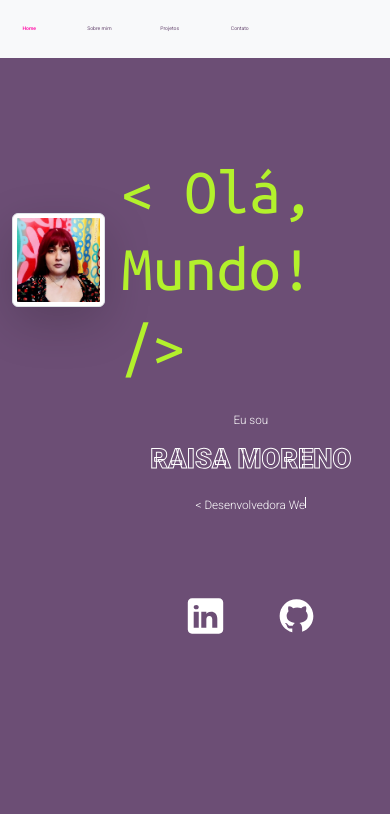
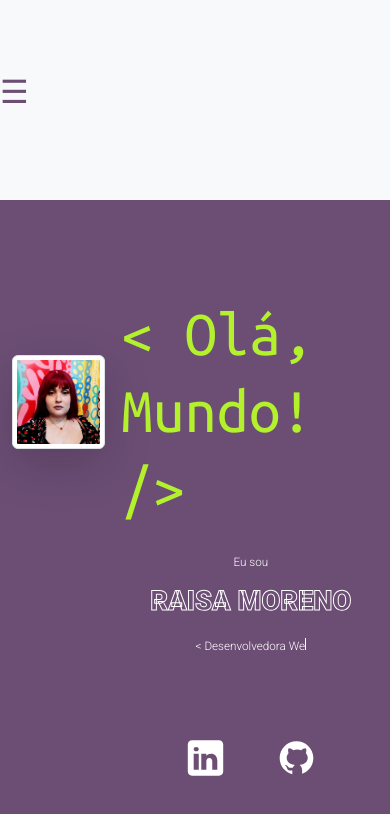
Before and after one commit to raisamrs/raisamrs.github.io, a React (Vite) app: page / in a window 390 px wide. Shown: the top 814 px of the page. Built offline with nearby package versions, Linux system fonts and the light colour scheme.

Commit message:
feat: implementação parcial de menu hamburguer para telas de width até 768px

```diff
--- a/src/App.module.css
+++ b/src/App.module.css
@@ -31,12 +31,38 @@ html, body {
 	overflow: auto; /* Impede overflow */
 }
 
+.menuButton {
+  display: none; /* Esconda o botão em telas maiores */
+  background: none;
+  border: none;
+  font-size: 2rem;
+  color: var(--purple);
+  cursor: pointer;
+}
+/* Menu horizontal em telas maiores */
+.navbar > div {
+  display: flex;
+  flex-direction: row;
+}
+
+.menuOpen {
+  display: flex;
+  flex-direction: column;
+}
+
+.menuClosed {
+  display: none;
+}
+
 .navbar {
 	box-shadow: 0 4px 2px -2px var(--grey);
 	background-color: var(--purple);
 	color: var(--purple);
 	display: flex;
-	padding-bottom: 3vh; /* Corrige o valor de padding */
+	height: 200px;
+	justify-content: space-between;
+	align-items: center;
+	padding-bottom: 2vh; /* Corrige o valor de padding */
 	gap: 3%;
 }
 
@@ -83,3 +109,17 @@ html, body {
   transform: translate(-50%, -50%);
 	width: 100%;
 }
+
+@media (max-width: 768px) {
+  .menuButton {
+    display: block; /* Mostre o botão em telas menores */
+  }
+
+  .navbar > div {
+    display: none; /* Esconda o menu em telas menores */
+  }
+
+  .menuOpen {
+    display: flex; /* Mostre o menu quando estiver aberto */
+  }
+}
--- a/src/App.tsx
+++ b/src/App.tsx
@@ -1,3 +1,4 @@
+import { useState, useEffect } from 'react';
 import { Routes, Route, NavLink } from 'react-router-dom';
 import About from './pages/About/About';
 import Contact from './pages/Contact/Contact';
@@ -5,37 +6,76 @@ import Home from './pages/Home/Home';
 import Projects from './pages/Projects/Projects';
 import SentMessage from './pages/SentMessage/SentMessage';
 import styles from './App.module.css';
-import { navBarClasses, navLinkClasses } from './classesNamesApp';
+import {
+  navBarClasses, navLinkClasses, mainContainerClasses,
+  menuButtonClasses,
+} from './classesNamesApp';
 
 function App() {
+  const [menuOpen, setMenuOpen] = useState(false);
+  const [isMobile, setIsMobile] = useState(window.innerWidth <= 768);
+
+  useEffect(() => {
+    const handleResize = () => {
+      setIsMobile(window.innerWidth <= 768);
+    };
+
+    window.addEventListener('resize', handleResize);
+    return () => window.removeEventListener('resize', handleResize);
+  }, []);
+
+  const toggleMenu = () => {
+    setMenuOpen((prevState) => !prevState);
+  };
+
+  let menuClass = '';
+  if (isMobile) {
+    menuClass = menuOpen ? styles.menuOpen : styles.menuClosed;
+  }
+
   return (
-    <div className={ styles.mainContainer }>
+    <div className={ mainContainerClasses }>
       <nav className={ navBarClasses }>
+        {isMobile && (
+
+          <button
+            className={ menuButtonClasses }
+            onClick={ toggleMenu }
+          >
+            ☰
+          </button>
+        )}
+        <div className={ menuClass }>
           <NavLink
             to="/"
             end
             className={ navLinkClasses }
+            onClick={ () => setMenuOpen(false) }
           >
             Home
           </NavLink>
           <NavLink
             to="/sobre-mim"
             className={ navLinkClasses }
+            onClick={ () => setMenuOpen(false) }
           >
             Sobre mim
           </NavLink>
           <NavLink
             to="/projetos"
             className={ navLinkClasses }
+            onClick={ () => setMenuOpen(false) }
           >
             Projetos
           </NavLink>
           <NavLink
             to="/contato"
             className={ navLinkClasses }
+            onClick={ () => setMenuOpen(false) }
           >
             Contato
           </NavLink>
+        </div>
       </nav>
       <Routes>
         <Route path="/" element={ <Home /> } />
@@ -43,7 +83,6 @@ function App() {
         <Route path="/projetos" element={ <Projects /> } />
         <Route path="/contato" element={ <Contact /> } />
         <Route path="/sent-message" element={ <SentMessage /> } />
-
       </Routes>
     </div>
   );
--- a/src/classesNamesApp.ts
+++ b/src/classesNamesApp.ts
@@ -1,5 +1,14 @@
+// src/classesNamesApp.ts
 import classNames from 'classnames';
 import styles from './App.module.css';
+
+export const mainContainerClasses = classNames(
+  styles.mainContainer,
+);
+
+export const menuButtonClasses = classNames(
+  styles.menuButton,
+);
 
 export const navBarClasses = classNames(
   styles.navbar,
```
Lines whose indentation alone changed are shown as unchanged.
